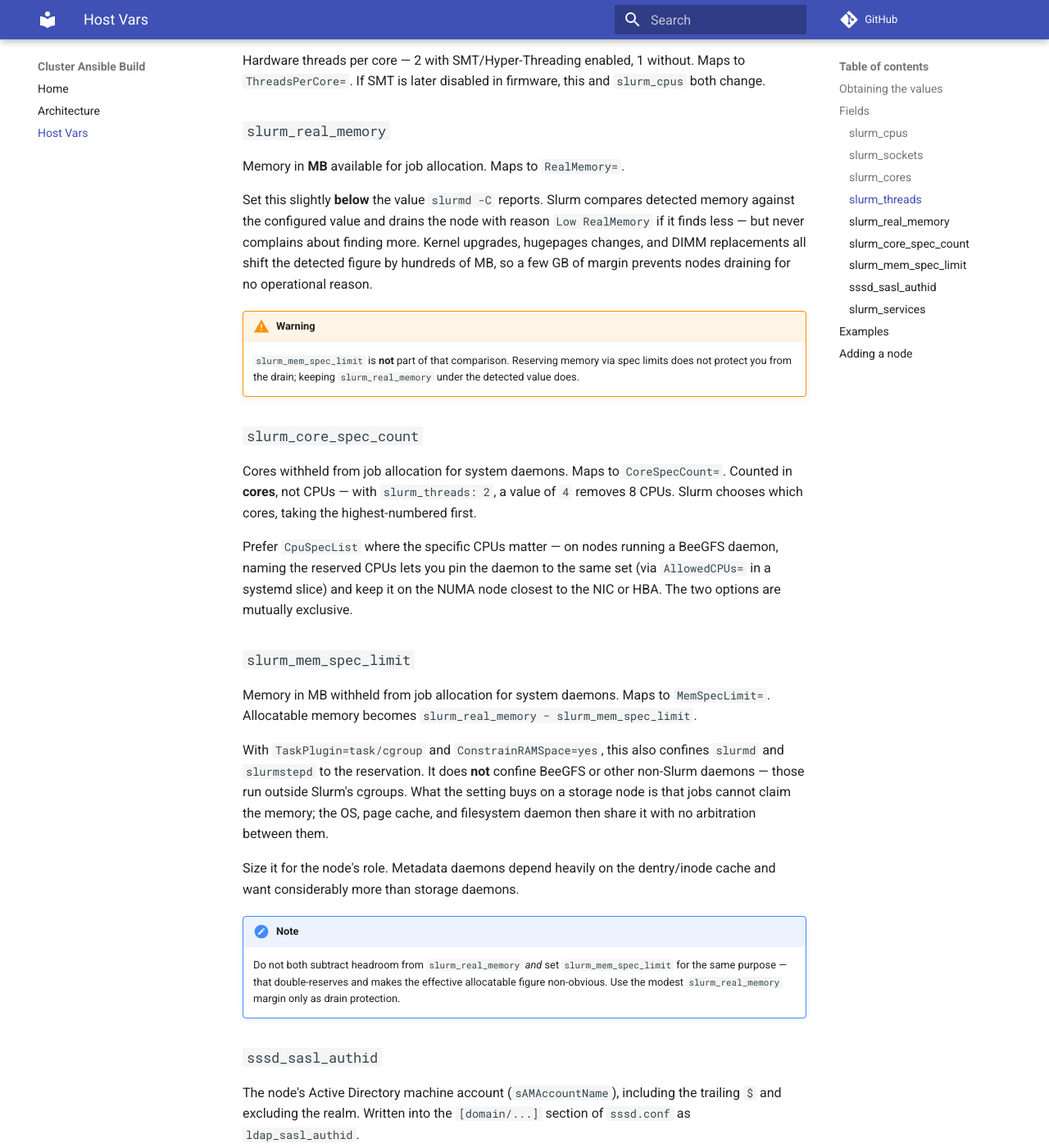
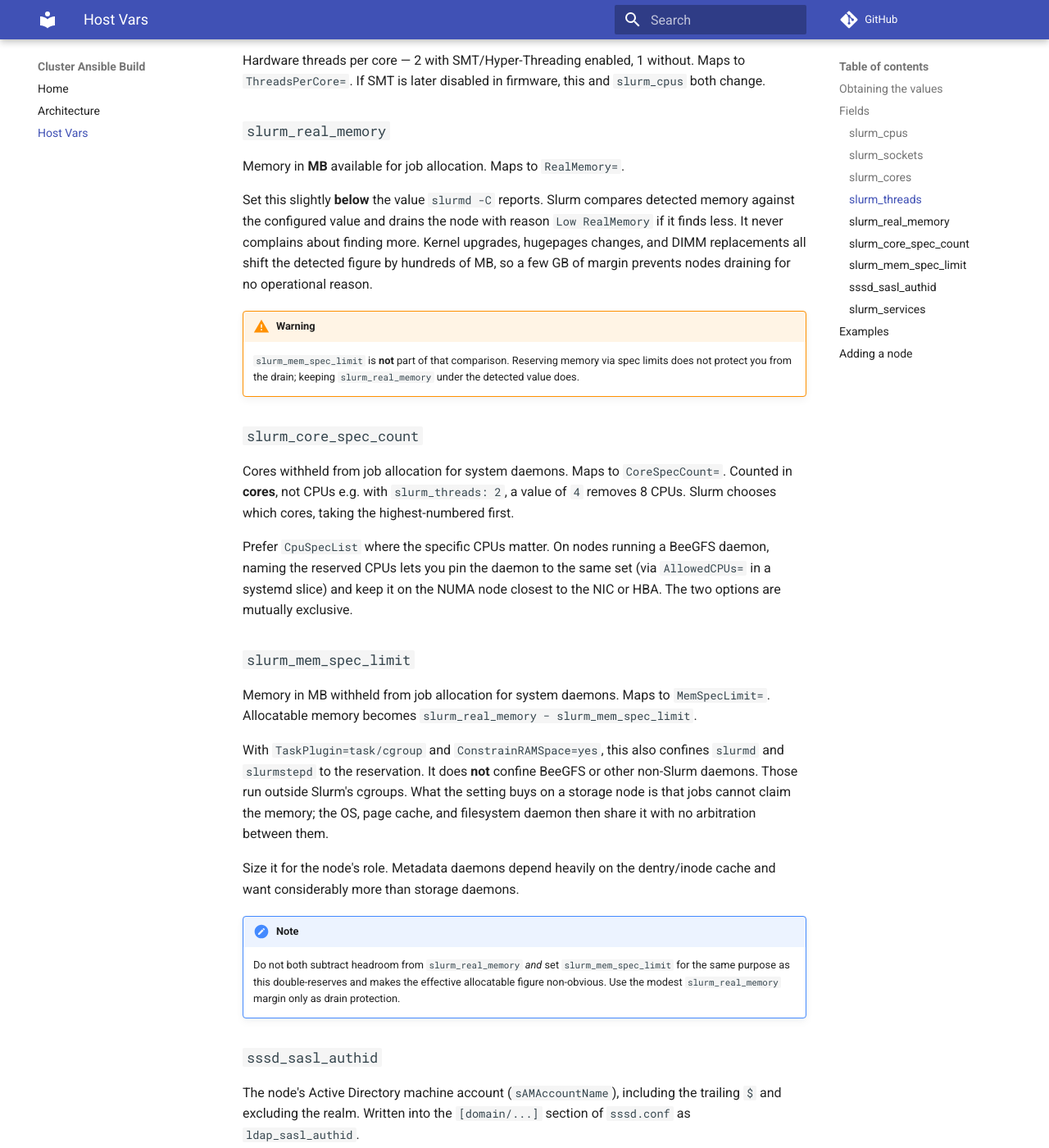
Before and after one commit to JanErikHuehne/cluster_management, an MkDocs documentation site: the page built from docs/hosts_vars/index.md, in a window 1280 px wide and 1400 px high, scrolled down 1166 px. Shown: the whole window at 82% size. Built offline with MkDocs 1.6.1 and Material for MkDocs 9.7.7, drawn with Linux system fonts in a browser that asks for light colours; comment, search, counter and statistics services are not loaded; some of the changed text lies outside the part shown.

Commit message:
change host vars

```diff
--- a/docs/hosts_vars/index.md
+++ b/docs/hosts_vars/index.md
@@ -57,7 +57,7 @@ Memory in **MB** available for job allocation. Maps to `RealMemory=`.
 
 Set this slightly **below** the value `slurmd -C` reports. Slurm compares
 detected memory against the configured value and drains the node with reason
-`Low RealMemory` if it finds less — but never complains about finding more.
+`Low RealMemory` if it finds less. It never complains about finding more.
 Kernel upgrades, hugepages changes, and DIMM replacements all shift the
 detected figure by hundreds of MB, so a few GB of margin prevents nodes
 draining for no operational reason.
@@ -70,11 +70,11 @@ draining for no operational reason.
 ### `slurm_core_spec_count`
 
 Cores withheld from job allocation for system daemons. Maps to
-`CoreSpecCount=`. Counted in **cores**, not CPUs — with `slurm_threads: 2`,
+`CoreSpecCount=`. Counted in **cores**, not CPUs e.g. with `slurm_threads: 2`,
 a value of `4` removes 8 CPUs. Slurm chooses which cores, taking the
 highest-numbered first.
 
-Prefer `CpuSpecList` where the specific CPUs matter — on nodes running a
+Prefer `CpuSpecList` where the specific CPUs matter. On nodes running a
 BeeGFS daemon, naming the reserved CPUs lets you pin the daemon to the same
 set (via `AllowedCPUs=` in a systemd slice) and keep it on the NUMA node
 closest to the NIC or HBA. The two options are mutually exclusive.
@@ -87,7 +87,7 @@ Memory in MB withheld from job allocation for system daemons. Maps to
 
 With `TaskPlugin=task/cgroup` and `ConstrainRAMSpace=yes`, this also confines
 `slurmd` and `slurmstepd` to the reservation. It does **not** confine BeeGFS or
-other non-Slurm daemons — those run outside Slurm's cgroups. What the setting
+other non-Slurm daemons. Those run outside Slurm's cgroups. What the setting
 buys on a storage node is that jobs cannot claim the memory; the OS, page
 cache, and filesystem daemon then share it with no arbitration between them.
 
@@ -96,7 +96,7 @@ dentry/inode cache and want considerably more than storage daemons.
 
 !!! note
     Do not both subtract headroom from `slurm_real_memory` *and* set
-    `slurm_mem_spec_limit` for the same purpose — that double-reserves and
+    `slurm_mem_spec_limit` for the same purpose as this double-reserves and
     makes the effective allocatable figure non-obvious. Use the modest
     `slurm_real_memory` margin only as drain protection.
 
```
Also changed, not shown: other parts of docs/hosts_vars/index.md (+12 -18 lines).
